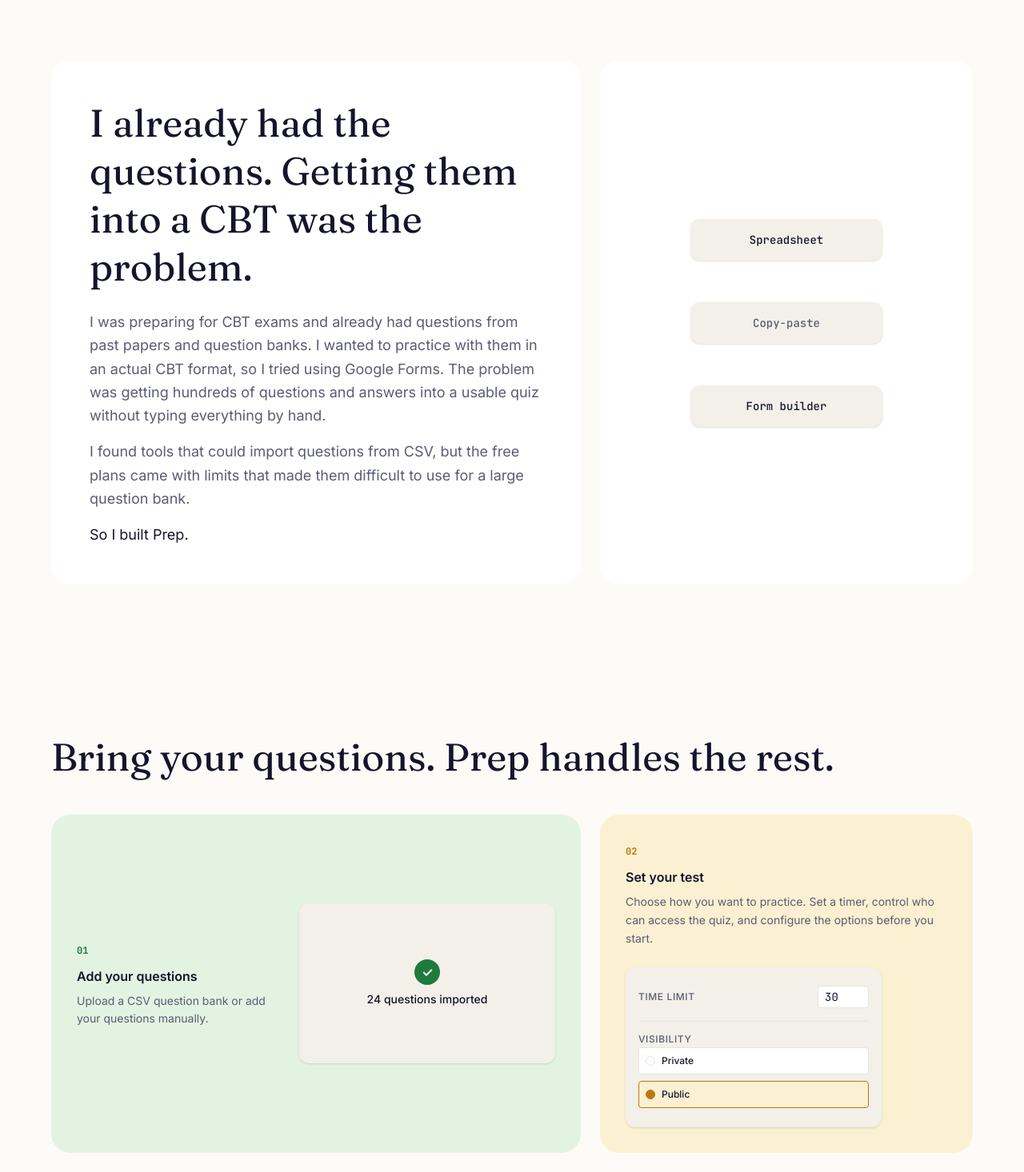
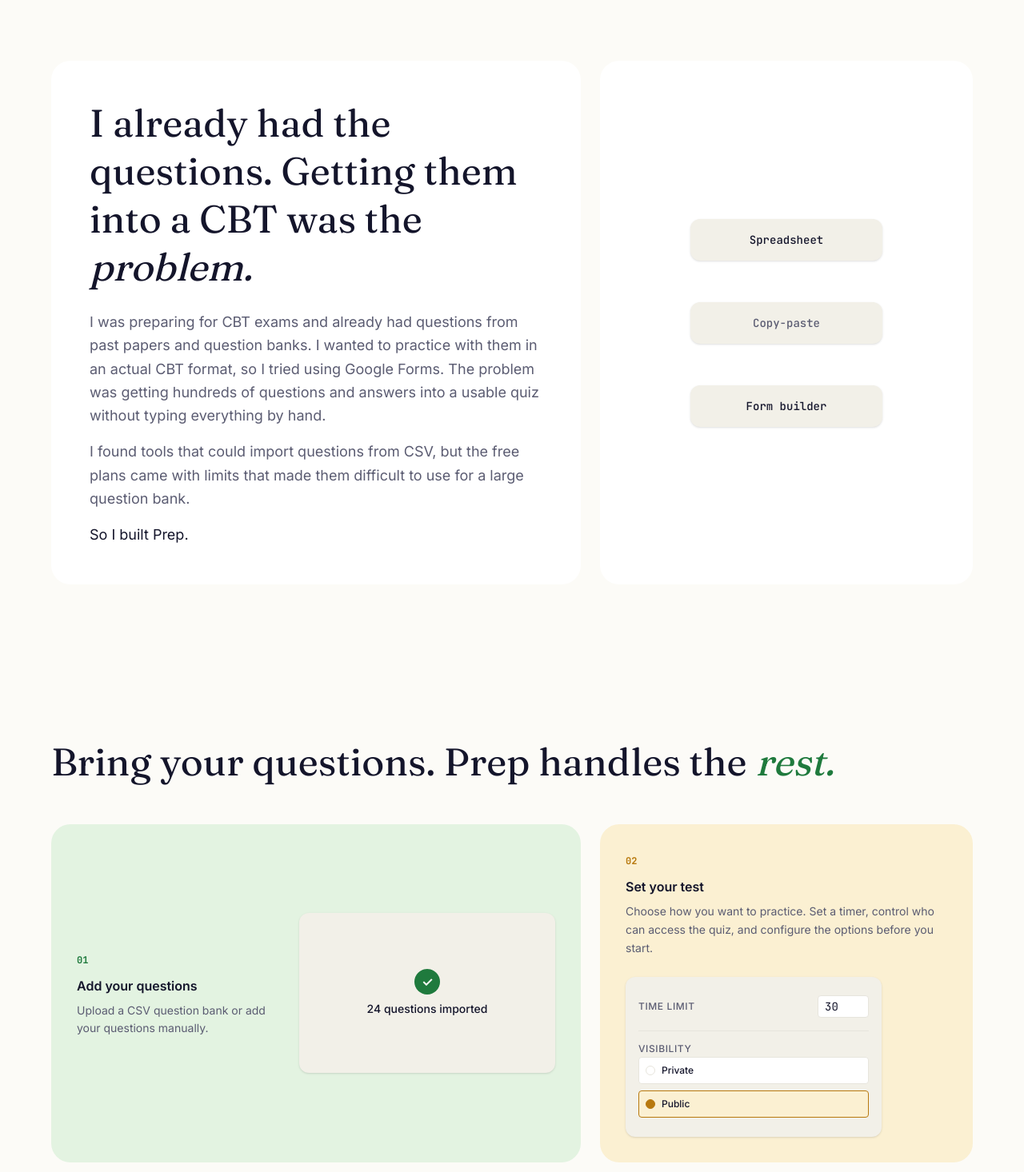
Before and after one commit to Truella/prep, a Next.js app: page / in a window 1280 px wide. Shown: the part 820-2286 px from the top of the page at 80% size. Built offline with nearby package versions, Linux system fonts and the light colour scheme; no server answers; the database is empty; some icons are missing.

Commit message:
feat: implement SectionHeading component and update headings across multiple sections for consistent styling

```diff
--- a/app/globals.css
+++ b/app/globals.css
@@ -159,6 +159,12 @@
   font-variation-settings: "SOFT" 0, "WONK" 1;
 }
 
+/* Section headings: <em> marks the single accent word */
+.section-heading em {
+  color: var(--heading-accent, var(--color-text-primary));
+  font-style: italic;
+}
+
 .auth-input:-webkit-autofill,
 .auth-input:-webkit-autofill:hover,
 .auth-input:-webkit-autofill:focus {
--- a/src/features/home/components/AIReviewSection.tsx
+++ b/src/features/home/components/AIReviewSection.tsx
@@ -1,6 +1,7 @@
 "use client";
 
 import FadeUp from "@/shared/components/FadeUp";
+import SectionHeading from "./SectionHeading";
 import AIReviewMock from "./AIReviewMock";
 
 const BREAKDOWN_CARDS = [
@@ -24,15 +25,13 @@
       <div className="mx-auto max-w-6xl">
         <div className="grid items-center gap-14 lg:grid-cols-[0.8fr_1.2fr]">
           <FadeUp>
-            <p className="text-xs font-semibold uppercase tracking-widest text-sky-accent">
-              After every attempt
-            </p>
-            <h2
-              className="mt-3 text-3xl md:text-4xl leading-tight text-text-primary"
-              style={{ fontFamily: "var(--font-display)" }}
+            <SectionHeading
+              accent="sky"
+              eyebrow="After every attempt"
+              className="mt-3 text-3xl md:text-4xl leading-tight"
             >
-              A score tells you how you did. The review tells you what to do next.
-            </h2>
+              A score tells you how you did. The review tells you what to do <em>next.</em>
+            </SectionHeading>
             <p className="mt-5 max-w-md text-base leading-relaxed text-text-secondary">
               Getting 26 out of 40 tells you how you performed. It doesn&apos;t tell you what to study tomorrow.
             </p>
--- a/src/features/home/components/CBTExperienceSection.tsx
+++ b/src/features/home/components/CBTExperienceSection.tsx
@@ -1,4 +1,5 @@
 import FadeUp from "@/shared/components/FadeUp";
+import SectionHeading from "./SectionHeading";
 import CBTExperienceMock from "./CBTExperienceMock";
 
 export default function CBTExperienceSection() {
@@ -12,12 +13,9 @@
               backgroundColor: "var(--color-coral-surface)",
             }}
           >
-            <h2
-              className="text-4xl md:text-5xl leading-tight text-text-primary mb-6"
-              style={{ fontFamily: "var(--font-display)" }}
-            >
-              Sit down and take the test.
-            </h2>
+            <SectionHeading accent="coral" className="text-4xl md:text-5xl leading-tight mb-6">
+              Sit down and take the <em>test.</em>
+            </SectionHeading>
             <p className="text-lg text-text-secondary leading-relaxed max-w-2xl mx-auto">
               Prep gives you the parts that matter when you&apos;re practicing for a CBT: your questions, a timer, clear answer choices, and a simple way to move through the test and submit it when you&apos;re finished.
             </p>
--- a/src/features/home/components/CTASection.tsx
+++ b/src/features/home/components/CTASection.tsx
@@ -2,6 +2,7 @@
 
 import Link from "next/link";
 import FadeUp from "@/shared/components/FadeUp";
+import SectionHeading from "./SectionHeading";
 
 export default function CTASection() {
   return (
@@ -10,16 +11,9 @@
     >
       <div className="max-w-2xl mx-auto text-center space-y-6">
         <FadeUp>
-          <h2
-            className="text-4xl md:text-5xl"
-            style={{
-              fontFamily: "var(--font-display)",
-              color: "var(--color-text-primary)",
-            }}
-          >
-            You already have the{" "}
-            <span className="italic text-text-primary">questions</span>.
-          </h2>
+          <SectionHeading accent="sage" className="text-4xl md:text-5xl">
+            You already have the <em>questions.</em>
+          </SectionHeading>
           <p
             className="text-lg mt-3"
             style={{ color: "var(--color-text-secondary)" }}
--- a/src/features/home/components/FAQSection.tsx
+++ b/src/features/home/components/FAQSection.tsx
@@ -2,6 +2,7 @@
 
 import Accordion, { type AccordionItem } from "@/shared/components/Accordion";
 import FadeUp from "@/shared/components/FadeUp";
+import SectionHeading from "./SectionHeading";
 
 const FAQ_ITEMS: AccordionItem[] = [
   {
@@ -56,12 +57,9 @@
     <section className="px-6 py-24">
       <div className="mx-auto max-w-3xl">
         <FadeUp>
-          <h2
-            className="text-3xl text-text-primary"
-            style={{ fontFamily: "var(--font-display)" }}
-          >
-            Questions, answered.
-          </h2>
+          <SectionHeading accent="teal" className="text-3xl">
+            Questions, <em>answered.</em>
+          </SectionHeading>
           <p className="mb-10 mt-3 text-sm text-text-secondary">
             What to know before creating or taking your first quiz.
           </p>
--- a/src/features/home/components/HowItWorks.tsx
+++ b/src/features/home/components/HowItWorks.tsx
@@ -2,6 +2,7 @@
 
 import Link from "next/link";
 import FadeUp from "@/shared/components/FadeUp";
+import SectionHeading from "./SectionHeading";
 import BringQuestionsMock from "./how-it-works-mocks/BringQuestionsMock";
 import TimerSettingsMock from "./how-it-works-mocks/TimerSettingsMock";
 import TakeQuizStepMock from "./how-it-works-mocks/TakeQuizStepMock";
@@ -55,15 +56,11 @@
     <section className="py-24 px-6">
       <div className="max-w-6xl mx-auto">
         <FadeUp>
-          <h2
-            className="text-4xl md:text-5xl mb-12"
-            style={{
-              fontFamily: "var(--font-display)",
-              color: "var(--color-text-primary)",
-            }}
-          >
-            Bring your questions. Prep handles the rest.
-          </h2>
+          <div className="mb-12">
+            <SectionHeading accent="sage" className="text-4xl md:text-5xl leading-tight">
+              Bring your questions. Prep handles the <em>rest.</em>
+            </SectionHeading>
+          </div>
         </FadeUp>
 
         <div className="grid grid-cols-1 md:grid-cols-12 gap-4 md:gap-6">
--- a/src/features/home/components/Problem.tsx
+++ b/src/features/home/components/Problem.tsx
@@ -1,5 +1,6 @@
 import { HugeiconsIcon } from "@hugeicons/react";
 import { ArrowRight01Icon } from "@hugeicons/core-free-icons";
+import SectionHeading from "./SectionHeading";
 
 export default function Problem() {
   return (
@@ -8,12 +9,9 @@
         <div className="grid grid-cols-1 lg:grid-cols-12 gap-4 md:gap-6">
           {/* Text Panel (approx 55%) */}
           <div className="lg:col-span-7 bg-surface rounded-3xl p-8 md:p-12 flex flex-col justify-center">
-            <h2
-              className="text-4xl md:text-5xl leading-tight text-text-primary mb-6"
-              style={{ fontFamily: "var(--font-display)" }}
-            >
-              I already had the questions. Getting them into a CBT was the problem.
-            </h2>
+            <SectionHeading accent="neutral" className="text-4xl md:text-5xl leading-tight mb-6">
+              I already had the questions. Getting them into a CBT was the <em>problem.</em>
+            </SectionHeading>
             <div className="space-y-4 text-lg text-text-secondary leading-relaxed">
               <p>
                 I was preparing for CBT exams and already had questions from past papers and question banks. I wanted to practice with them in an actual CBT format, so I tried using Google Forms. The problem was getting hundreds of questions and answers into a usable quiz without typing everything by hand.
--- a/src/features/home/components/QuizBankPreview.tsx
+++ b/src/features/home/components/QuizBankPreview.tsx
@@ -5,6 +5,7 @@
 import { useState, useEffect } from "react";
 import { getAttemptCounts } from "@/features/quiz-bank/utils/attempts";
 import FadeUp from "@/shared/components/FadeUp";
+import SectionHeading from "@/features/home/components/SectionHeading";
 import QuizBankCard from "@/features/quiz-bank/components/QuizBankCard";
 import type { PublicQuiz } from "@/lib/types";
 
@@ -54,15 +55,9 @@
 			<div className="max-w-6xl mx-auto">
 				<FadeUp className="flex items-end justify-between mb-10">
 					<div>
-						<h2
-							className="text-3xl md:text-4xl leading-tight mb-2"
-							style={{
-								fontFamily: "var(--font-display)",
-								color: "var(--color-text-primary)",
-							}}
-						>
-							Don&apos;t have questions yet? Start with someone else&apos;s.
-						</h2>
+						<SectionHeading accent="amber" className="text-3xl md:text-4xl leading-tight mb-2">
+							Don&apos;t have questions yet? Start with someone <em>else&apos;s.</em>
+						</SectionHeading>
 						<p
 							className="text-sm"
 							style={{ color: "var(--color-text-secondary)" }}
--- a/src/features/home/components/QuizSharing.tsx
+++ b/src/features/home/components/QuizSharing.tsx
@@ -1,4 +1,5 @@
 import FadeUp from "@/shared/components/FadeUp";
+import SectionHeading from "./SectionHeading";
 
 const CARDS = [
   {
@@ -20,12 +21,9 @@
     <section className="py-16 px-6">
       <div className="max-w-6xl mx-auto">
         <FadeUp className="max-w-2xl">
-          <h2
-            className="text-3xl md:text-4xl leading-tight text-text-primary mb-4"
-            style={{ fontFamily: "var(--font-display)" }}
-          >
-            Made a quiz for your class or study group?
-          </h2>
+          <SectionHeading accent="amber" className="text-3xl md:text-4xl leading-tight mb-4">
+            Made a quiz for your class or study <em>group?</em>
+          </SectionHeading>
           <p className="text-base text-text-secondary leading-relaxed">
             Share one link and let everyone practice the same questions. Quizzes can be public or private, and people taking a quiz don&apos;t need an account.
           </p>
--- /dev/null
+++ b/src/features/home/components/SectionHeading.tsx
@@ -0,0 +1,67 @@
+import type { CSSProperties, ReactNode } from "react";
+
+export type HeadingAccent =
+  | "sage"
+  | "coral"
+  | "sky"
+  | "amber"
+  | "magenta"
+  | "teal"
+  | "neutral";
+
+const ACCENT_VAR: Record<HeadingAccent, string> = {
+  sage: "var(--color-sage-accent)",
+  coral: "var(--color-coral-accent)",
+  sky: "var(--color-sky-accent)",
+  amber: "var(--color-amber-accent)",
+  magenta: "var(--color-magenta-accent)",
+  teal: "var(--color-teal-accent)",
+  neutral: "var(--color-text-primary)",
+};
+
+type Props = {
+  children: ReactNode;
+  accent?: HeadingAccent;
+  eyebrow?: string;
+  className?: string;
+  as?: "h1" | "h2";
+};
+
+/**
+ * Section heading with Fraunces display font + one accent word.
+ * Usage: wrap the accent word in <em>:
+ *   <SectionHeading accent="sky">... what to do <em>next.</em></SectionHeading>
+ * The <em> picks up the section hue via --heading-accent (see globals.css).
+ */
+export default function SectionHeading({
+  children,
+  accent = "neutral",
+  eyebrow,
+  className = "text-4xl md:text-5xl leading-tight",
+  as = "h2",
+}: Props) {
+  const Tag = as;
+  return (
+    <div>
+      {eyebrow ? (
+        <p
+          className="text-xs font-semibold uppercase tracking-widest mb-3"
+          style={{ color: ACCENT_VAR[accent] }}
+        >
+          {eyebrow}
+        </p>
+      ) : null}
+      <Tag
+        className={`section-heading text-text-primary ${className}`}
+        style={
+          {
+            fontFamily: "var(--font-display)",
+            "--heading-accent": ACCENT_VAR[accent],
+          } as CSSProperties
+        }
+      >
+        {children}
+      </Tag>
+    </div>
+  );
+}
```
